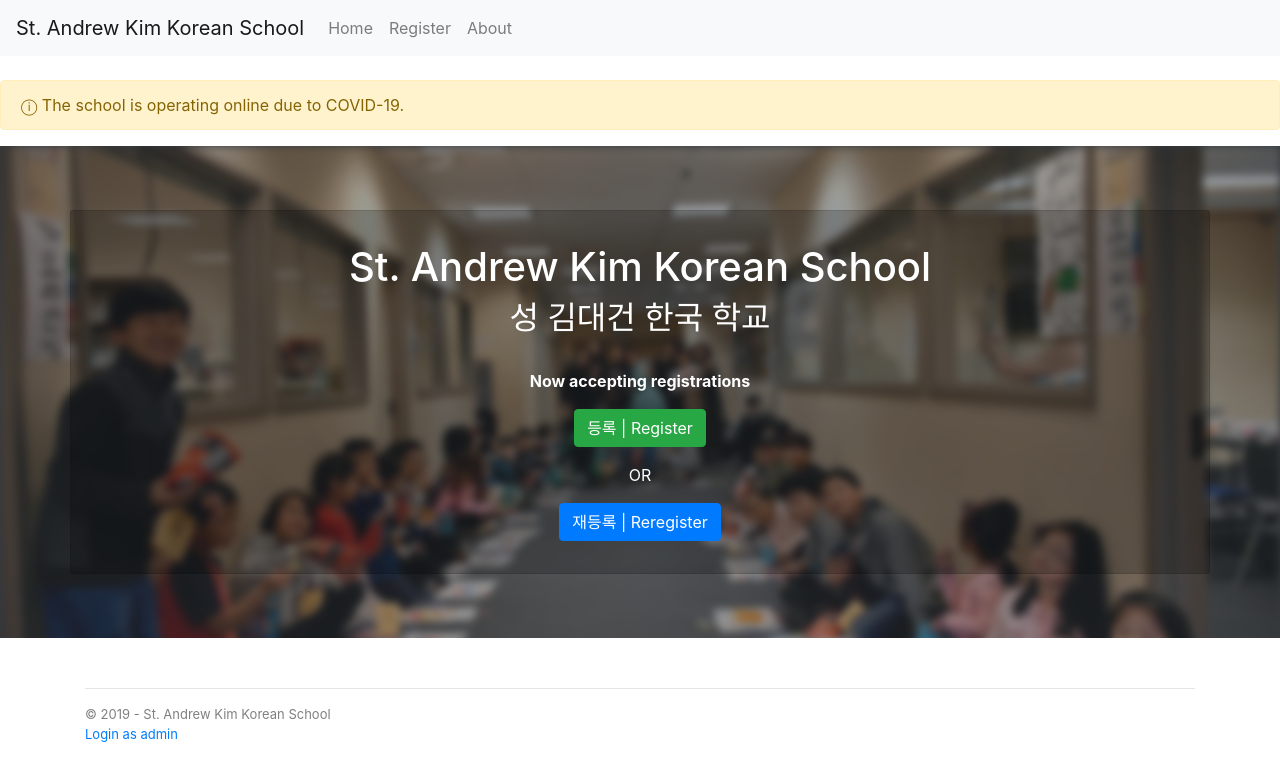
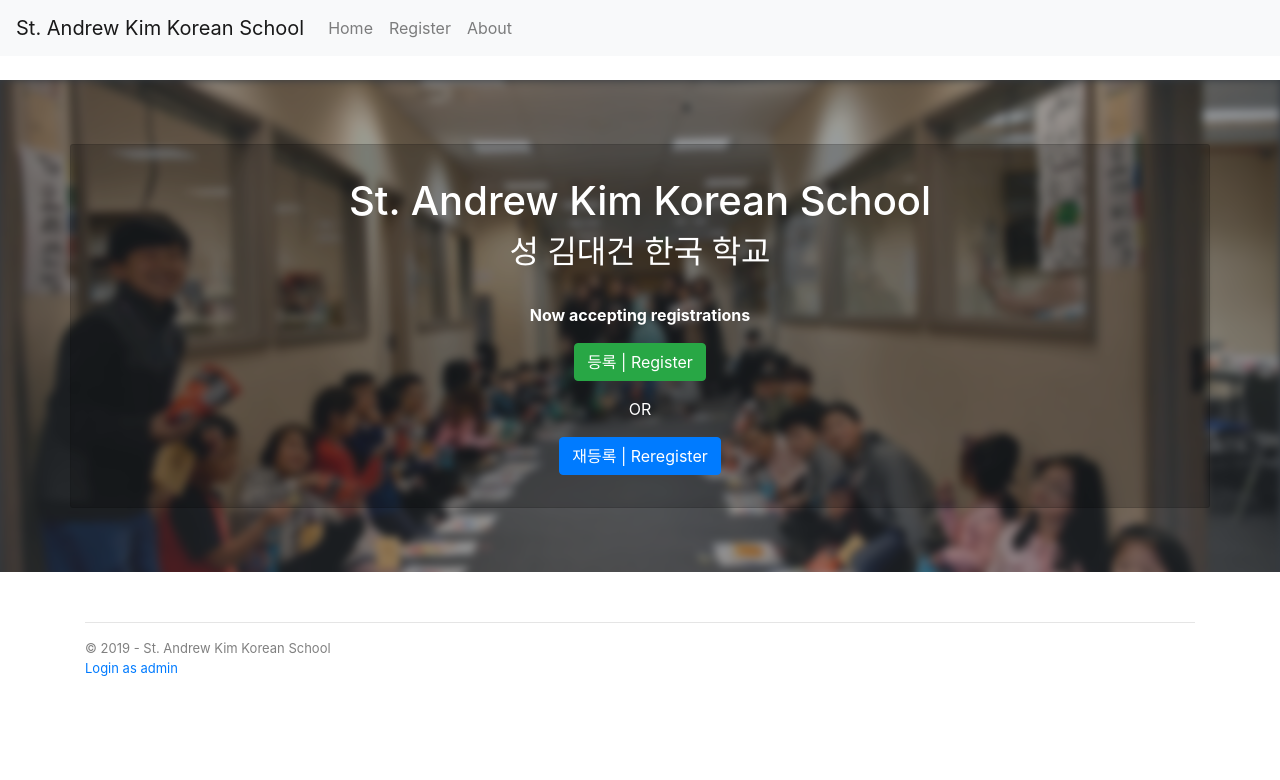
Before and after one commit to koreanschool/registration_app, a React (Create React App) app: page / in a window 1280 px wide. Shown: the top 780 px of the page. Built offline with nearby package versions, Linux system fonts and the light colour scheme; no server answers; the database is empty; what stein-js-client would draw is missing.

Commit message:
Update Home.js

```diff
--- a/src/pages/Home.js
+++ b/src/pages/Home.js
@@ -8,7 +8,6 @@ const Home = ({year}) => {
   return (
     <div>
         <br/>
-        <Alert variant='warning'>&#9432; The school is operating online due to COVID-19.</Alert>
         {/* <Alert variant='success'>You can access online classes by clicking
         <a href="/class"> here</a> and selecting your child's class. <br/><br/>
         해당 자녀 <a href="/class">수업반</a>을 들어가시면 온라인 수업/숙제를 보실 수 있습니다. </Alert> */}
```
